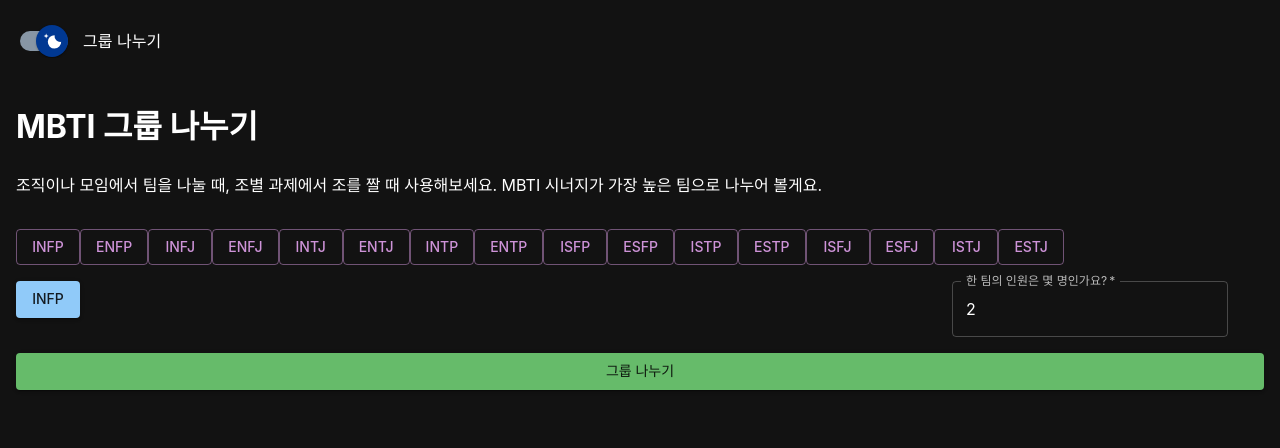
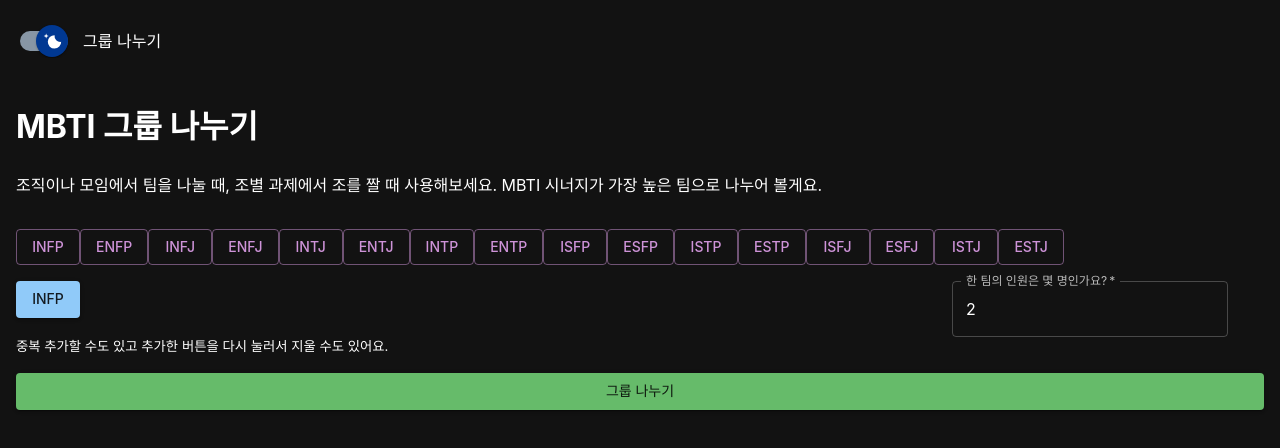
Before and after one commit to jongwony/gmss, a Next.js app: page / in a window 1280 px wide. Both pictures are taken after a click on the button "INFP". Shown: the top 448 px of the page. Built offline with nearby package versions, Linux system fonts and the light colour scheme.

Commit message:
add selected tips

```diff
--- a/components/selected.tsx
+++ b/components/selected.tsx
@@ -75,6 +75,12 @@
         }
     }
 
+    function SelectedTips() {
+        if (list.length > 0) {
+            return <small>중복 추가할 수도 있고 추가한 버튼을 다시 눌러서 지울 수도 있어요.</small>
+        }
+    }
+
     function SubmitButton() {
         if (list.length > 0) {
             return (
@@ -89,6 +95,7 @@
         <Stack sx={{ marginTop: 2 }}>
             <SchemaRender />
             <SelectedRender label={props.submitTips} />
+            <SelectedTips />
             <SubmitButton />
         </Stack>
     )
```
